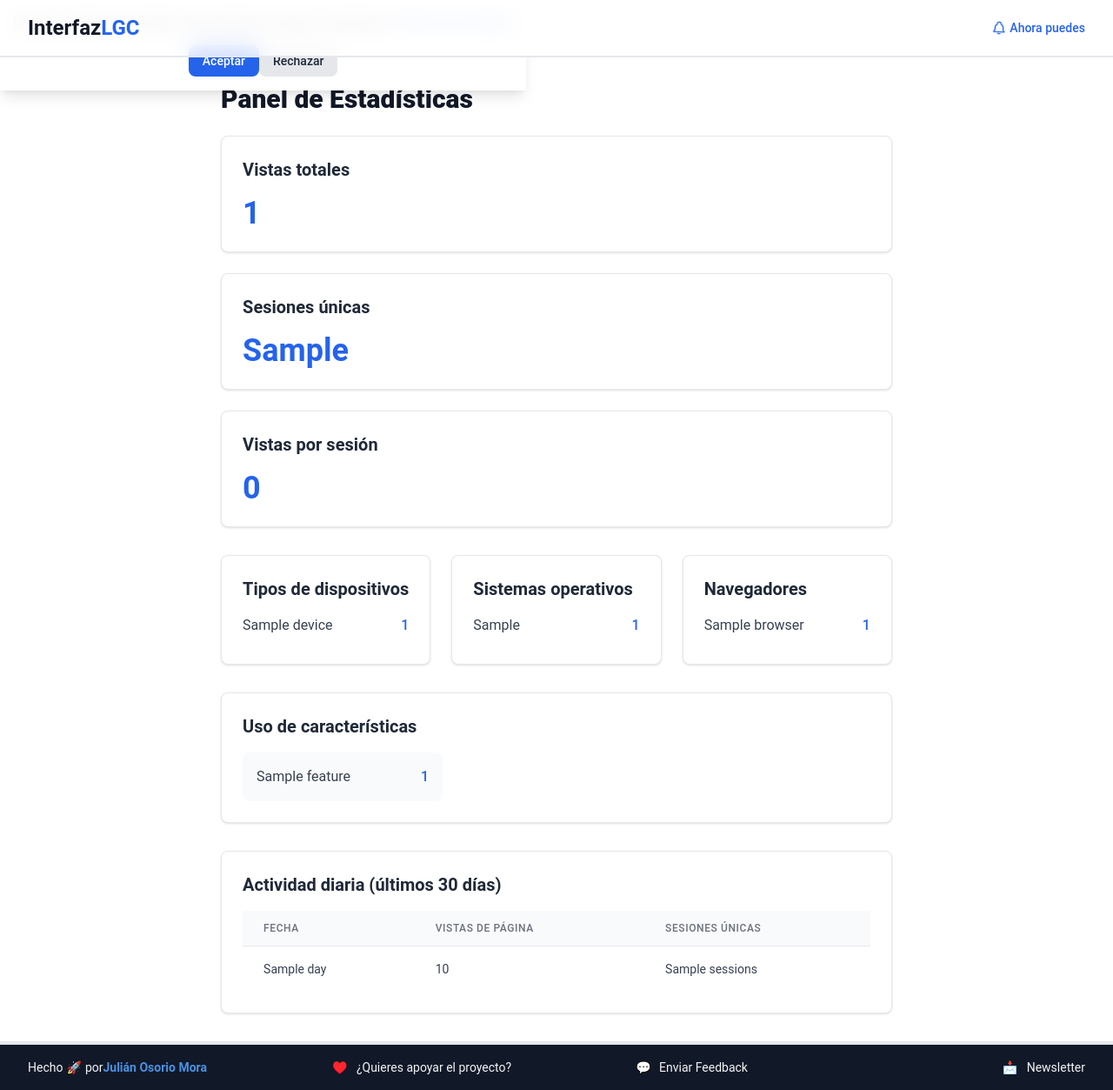
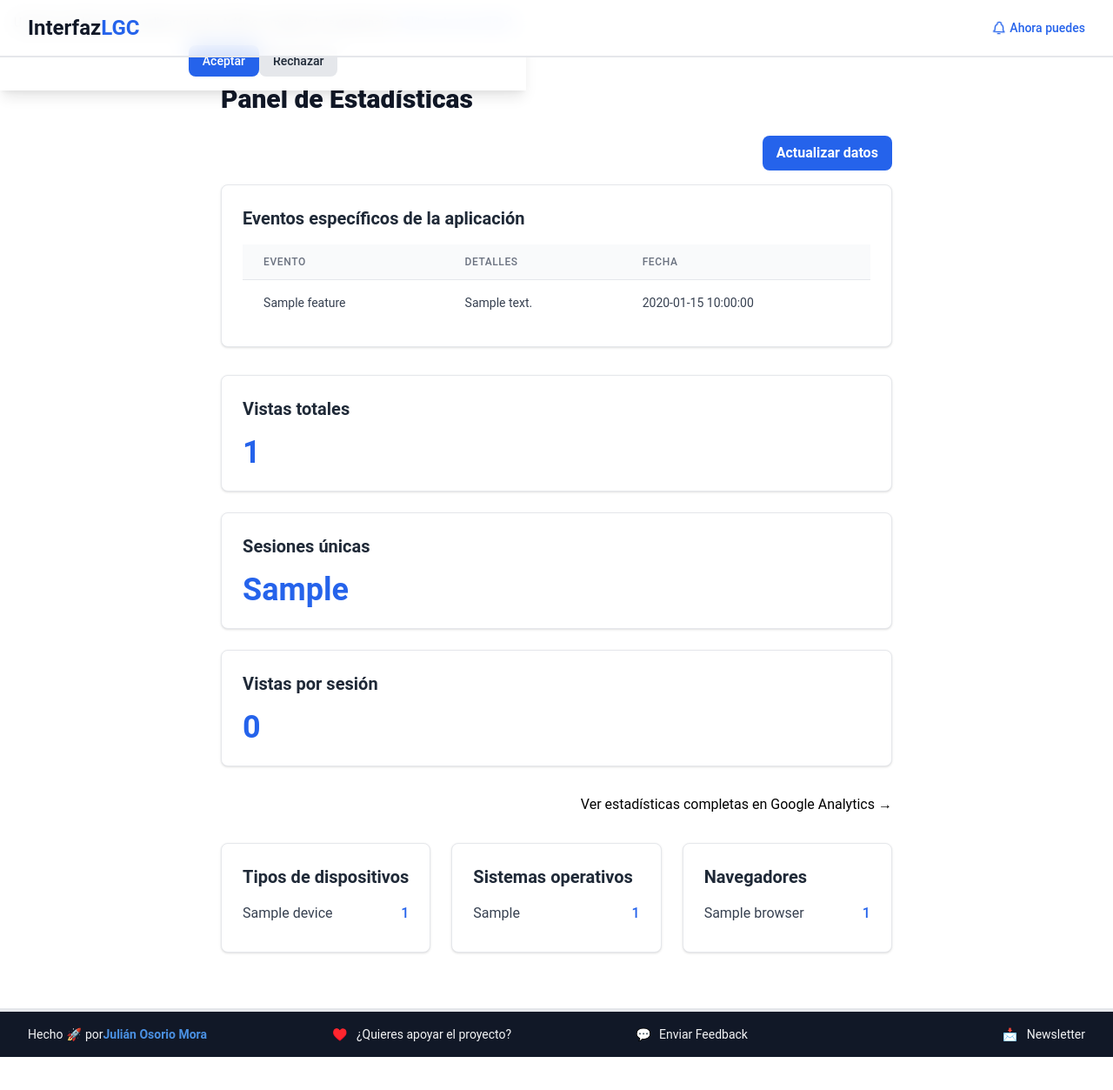
Before and after one commit to jaosomora/LGC-App, a Flask app: template templates/admin/stats.html in a window 1280 px wide. Shown: the whole page at 87% size. After the commit the page ends 1215 px from the top, so only its background shows below. Run offline with Flask 3, Linux system fonts and the light colour scheme; the template is opened without the code that fills it: most values are stand-ins (such as "Sample title", 1, 10 or a date in 2020).

Commit message:
Mejora seguridad del panel de estadísticas y optimiza captura de eventos
- Implementa autenticación básica HTTP para proteger el panel de administración
- Crea endpoint específico para eventos personalizados de la aplicación
- Mejora visualización de eventos específicos en el panel de estadísticas
- Añade botón de actualización manual para refrescar datos
- Elimina credenciales hardcodeadas y migra a variables de entorno
- Actualiza template base.html para capturar detalles adicionales en eventos

```diff
--- a/templates/admin/stats.html
+++ b/templates/admin/stats.html
@@ -6,6 +6,57 @@
     <h1 class="text-3xl font-extrabold text-gray-900 dark:text-gray-100 mb-6">
         Panel de Estadísticas
     </h1>
+
+    <!-- Botón de recarga manual -->
+    <div class="mb-4 text-right">
+        <button id="refresh-stats" class="bg-primary-600 hover:bg-primary-700 text-white font-semibold py-2 px-4 rounded-lg">
+            Actualizar datos
+        </button>
+    </div>
+
+    <!-- Eventos específicos de la aplicación -->
+    <div class="bg-white dark:bg-gray-800 rounded-lg shadow p-6 border border-gray-200 dark:border-gray-700 mb-8">
+        <h2 class="text-xl font-semibold text-gray-800 dark:text-gray-200 mb-4">
+            Eventos específicos de la aplicación
+        </h2>
+
+        {% if app_events %}
+            <div class="overflow-x-auto">
+                <table class="min-w-full divide-y divide-gray-200 dark:divide-gray-700">
+                    <thead class="bg-gray-50 dark:bg-gray-700">
+                        <tr>
+                            <th scope="col" class="px-6 py-3 text-left text-xs font-medium text-gray-500 dark:text-gray-300 uppercase tracking-wider">
+                                Evento
+                            </th>
+                            <th scope="col" class="px-6 py-3 text-left text-xs font-medium text-gray-500 dark:text-gray-300 uppercase tracking-wider">
+                                Detalles
+                            </th>
+                            <th scope="col" class="px-6 py-3 text-left text-xs font-medium text-gray-500 dark:text-gray-300 uppercase tracking-wider">
+                                Fecha
+                            </th>
+                        </tr>
+                    </thead>
+                    <tbody class="bg-white dark:bg-gray-800 divide-y divide-gray-200 dark:divide-gray-700">
+                        {% for event in app_events %}
+                        <tr class="hover:bg-gray-50 dark:hover:bg-gray-700">
+                            <td class="px-6 py-4 whitespace-nowrap text-sm text-gray-700 dark:text-gray-300">
+                                {{ event.feature }}
+                            </td>
+                            <td class="px-6 py-4 text-sm text-gray-700 dark:text-gray-300">
+                                {{ event.details }}
+                            </td>
+                            <td class="px-6 py-4 whitespace-nowrap text-sm text-gray-700 dark:text-gray-300">
+                                {{ event.timestamp }}
+                            </td>
+                        </tr>
+                        {% endfor %}
+                    </tbody>
+                </table>
+            </div>
+        {% else %}
+            <p class="text-gray-500 dark:text-gray-400">No hay eventos específicos registrados</p>
+        {% endif %}
+    </div>
 
     <!-- Resumen de estadísticas -->
     <div class="grid grid-cols-1 md:grid-cols-3 gap-6 mb-8">
@@ -31,7 +82,14 @@
         </div>
     </div>
 
-    <!-- Sección de dispositivos -->
+    <!-- Enlace a Google Analytics -->
+    <div class="mt-8 mb-8 text-right">
+        <a href="https://analytics.google.com" target="_blank" class="text-blue-600 hover:underline">
+            Ver estadísticas completas en Google Analytics →
+        </a>
+    </div>
+
+    <!-- Sección de dispositivos (sólo información básica) -->
     <div class="grid grid-cols-1 lg:grid-cols-3 gap-6 mb-8">
         <!-- Dispositivos -->
         <div class="bg-white dark:bg-gray-800 rounded-lg shadow p-6 border border-gray-200 dark:border-gray-700">
@@ -97,71 +155,18 @@
         </div>
     </div>
 
-    <!-- Uso de características -->
-    <div class="bg-white dark:bg-gray-800 rounded-lg shadow p-6 border border-gray-200 dark:border-gray-700 mb-8">
-        <h2 class="text-xl font-semibold text-gray-800 dark:text-gray-200 mb-4">Uso de características</h2>
+    <!-- Script para el botón de recarga -->
+    <script>
+    document.addEventListener('DOMContentLoaded', function() {
+        document.getElementById('refresh-stats').addEventListener('click', function() {
+            // Mostrar indicador de carga
+            this.innerHTML = '<span class="inline-block animate-spin mr-2">↻</span> Actualizando...';
+            this.disabled = true;
 
-        {% if stats.feature_usage %}
-            <div class="grid grid-cols-1 md:grid-cols-2 lg:grid-cols-3 gap-4">
-                {% for feature, count in stats.feature_usage %}
-                    <div class="bg-gray-50 dark:bg-gray-700 p-4 rounded-lg">
-                        <div class="flex items-center justify-between mb-2">
-                            <span class="text-gray-700 dark:text-gray-300 capitalize">
-                                {{ feature.replace('_', ' ') }}
-                            </span>
-                            <span class="text-primary-600 dark:text-primary-400 font-medium">{{ count }}</span>
-                        </div>
-                        <div class="w-full bg-gray-200 dark:bg-gray-600 rounded-full h-2.5">
-                            <div class="bg-primary-600 h-2.5 rounded-full" style="width: {{ (count / stats.total_views * 100) | round }}%"></div>
-                        </div>
-                    </div>
-                {% endfor %}
-            </div>
-        {% else %}
-            <p class="text-gray-500 dark:text-gray-400">No hay datos disponibles</p>
-        {% endif %}
-    </div>
-
-    <!-- Estadísticas diarias -->
-    <div class="bg-white dark:bg-gray-800 rounded-lg shadow p-6 border border-gray-200 dark:border-gray-700">
-        <h2 class="text-xl font-semibold text-gray-800 dark:text-gray-200 mb-4">Actividad diaria (últimos 30 días)</h2>
-
-        {% if stats.daily_stats %}
-            <div class="overflow-x-auto">
-                <table class="min-w-full divide-y divide-gray-200 dark:divide-gray-700">
-                    <thead class="bg-gray-50 dark:bg-gray-700">
-                        <tr>
-                            <th scope="col" class="px-6 py-3 text-left text-xs font-medium text-gray-500 dark:text-gray-300 uppercase tracking-wider">
-                                Fecha
-                            </th>
-                            <th scope="col" class="px-6 py-3 text-left text-xs font-medium text-gray-500 dark:text-gray-300 uppercase tracking-wider">
-                                Vistas de página
-                            </th>
-                            <th scope="col" class="px-6 py-3 text-left text-xs font-medium text-gray-500 dark:text-gray-300 uppercase tracking-wider">
-                                Sesiones únicas
-                            </th>
-                        </tr>
-                    </thead>
-                    <tbody class="bg-white dark:bg-gray-800 divide-y divide-gray-200 dark:divide-gray-700">
-                        {% for day, views, sessions in stats.daily_stats %}
-                            <tr class="hover:bg-gray-50 dark:hover:bg-gray-700">
-                                <td class="px-6 py-4 whitespace-nowrap text-sm text-gray-700 dark:text-gray-300">
-                                    {{ day }}
-                                </td>
-                                <td class="px-6 py-4 whitespace-nowrap text-sm text-gray-700 dark:text-gray-300">
-                                    {{ views }}
-                                </td>
-                                <td class="px-6 py-4 whitespace-nowrap text-sm text-gray-700 dark:text-gray-300">
-                                    {{ sessions }}
-                                </td>
-                            </tr>
-                        {% endfor %}
-                    </tbody>
-                </table>
-            </div>
-        {% else %}
-            <p class="text-gray-500 dark:text-gray-400">No hay datos disponibles</p>
-        {% endif %}
-    </div>
+            // Recargar la página
+            window.location.reload();
+        });
+    });
+    </script>
 </div>
 {% endblock %}
--- a/templates/base.html
+++ b/templates/base.html
@@ -63,23 +63,20 @@
             }
 
             // Función para registrar uso de características específicas
-            function trackFeatureUsage(featureName) {
+function trackFeatureUsage(featureName, details = {}) {
     try {
         // Enviar a Google Analytics
         if (typeof gtag === 'function') {
-                        gtag('event', 'feature_used', { 'feature_name': featureName });
+            gtag('event', featureName, details);
         }
 
         // Registrar en nuestra base de datos
-                    fetch('/api/stats/page-view', {
+        fetch('/api/stats/app-event', {
             method: 'POST',
             headers: { 'Content-Type': 'application/json' },
             body: JSON.stringify({
-                            path: window.location.pathname,
-                            device_type: '{{ device_info.device_type }}',
-                            os: '{{ device_info.os }}',
-                            browser: '{{ device_info.browser }}',
-                            feature: featureName
+                feature: featureName,
+                details: details
             })
         }).catch(error => console.error('Error registrando uso de característica:', error));
     } catch (error) {
```
Also changed, not shown: blueprints/analytics_blueprint.py (+107 -11 lines), requirements.txt (deleted, +0 -16 lines). Lines whose indentation alone changed are shown as unchanged.
